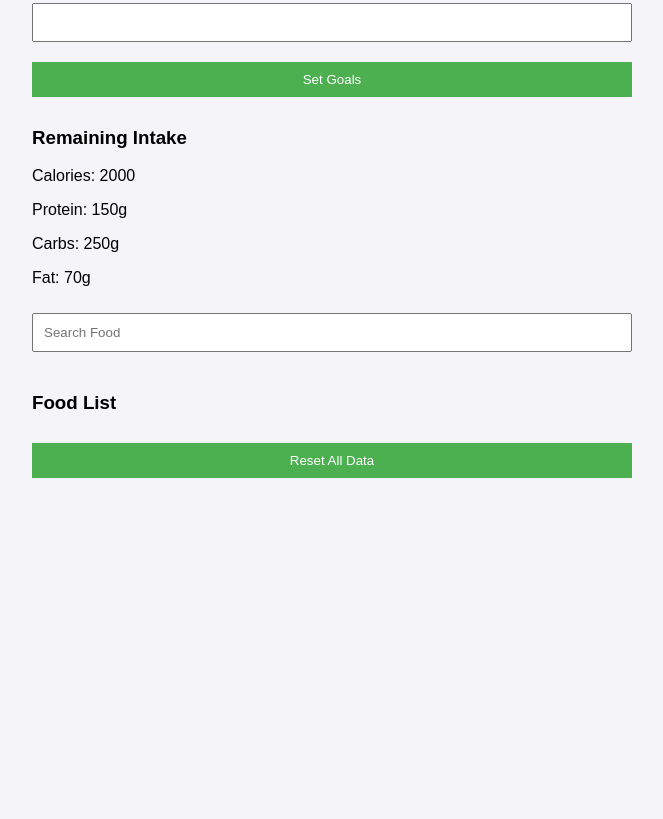
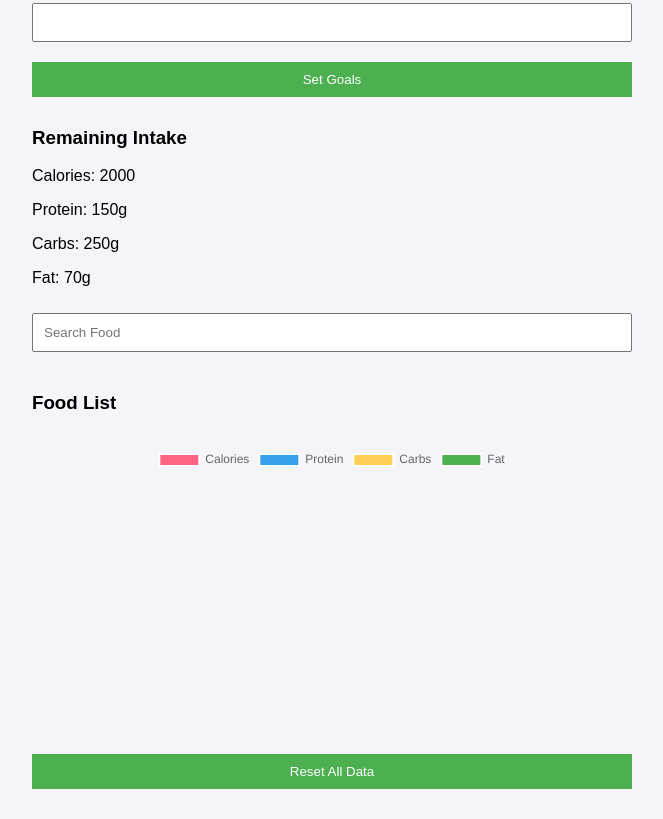
Before and after one commit to rameezxx/calorie-tracker, a plain HTML site: page index.html in a window 1280 px wide. Shown: the part 864-1683 px from the top of the page, without its empty margins (308-971 px from the left). Before the commit the page ends 1372 px from the top, so only its background shows below. Drawn offline with nearby package versions, Linux system fonts and the light colour scheme.

Commit message:
Update index.html

```diff
--- a/index.html
+++ b/index.html
@@ -74,6 +74,9 @@
         .delete-btn:hover {
             background-color: #e53935;
         }
+        .chart-container {
+            margin-top: 30px;
+        }
     </style>
 </head>
 <body>
@@ -144,8 +147,16 @@
         <div id="foodListContainer"></div>
     </div>
 
+    <!-- Pie Chart for Nutrient Breakdown -->
+    <div class="chart-container">
+        <canvas id="nutrientChart"></canvas>
+    </div>
+
     <!-- Reset Button -->
     <button id="resetButton">Reset All Data</button>
+
+    <!-- Include Chart.js Library -->
+    <script src="https://cdn.jsdelivr.net/npm/chart.js"></script>
 
     <script>
         let totalCalories = 0;
@@ -185,6 +196,8 @@
         const alertReset = document.getElementById('alertReset');
         const addButton = document.getElementById('addButton');
         const updateButton = document.getElementById('updateButton');
+
+        let nutrientChart = null;
 
         function updateRemainingValues() {
             remainingCalories.textContent = `Calories: ${targetCalories - totalCalories}`;
@@ -245,6 +258,7 @@
             updateRemainingValues();
             saveData();
             renderFoodList();
+            updateNutrientChart();
 
             showAlert('Food added successfully!', alertSuccess);
 
@@ -261,6 +275,7 @@
 
             updateRemainingValues();
             saveData();
+            updateNutrientChart();
         });
 
         resetButton.addEventListener('click', function() {
@@ -273,6 +288,7 @@
             updateRemainingValues();
             saveData();
             renderFoodList();
+            updateNutrientChart();
 
             showAlert('All data reset successfully!', alertReset);
         });
@@ -321,6 +337,7 @@
             updateRemainingValues();
             saveData();
             renderFoodList();
+            updateNutrientChart();
         }
 
         function filterFoodList() {
@@ -329,8 +346,32 @@
             renderFoodList(filtered);
         }
 
+        function updateNutrientChart() {
+            if (nutrientChart) {
+                nutrientChart.destroy();
+            }
+
+            const ctx = document.getElementById('nutrientChart').getContext('2d');
+            nutrientChart = new Chart(ctx, {
+                type: 'pie',
+                data: {
+                    labels: ['Calories', 'Protein', 'Carbs', 'Fat'],
+                    datasets: [{
+                        label: 'Nutrient Breakdown',
+                        data: [totalCalories, totalProtein, totalCarbs, totalFat],
+                        backgroundColor: ['#FF6384', '#36A2EB', '#FFCE56', '#4CAF50'],
+                    }]
+                },
+                options: {
+                    responsive: true,
+                    maintainAspectRatio: false,
+                }
+            });
+        }
+
         updateRemainingValues();
         renderFoodList();
+        updateNutrientChart();
     </script>
 
 </body>
```
